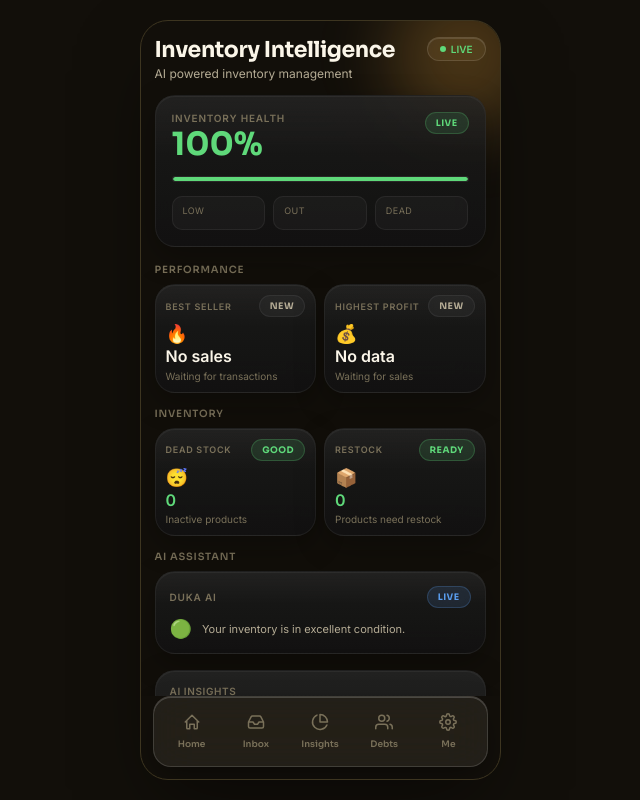
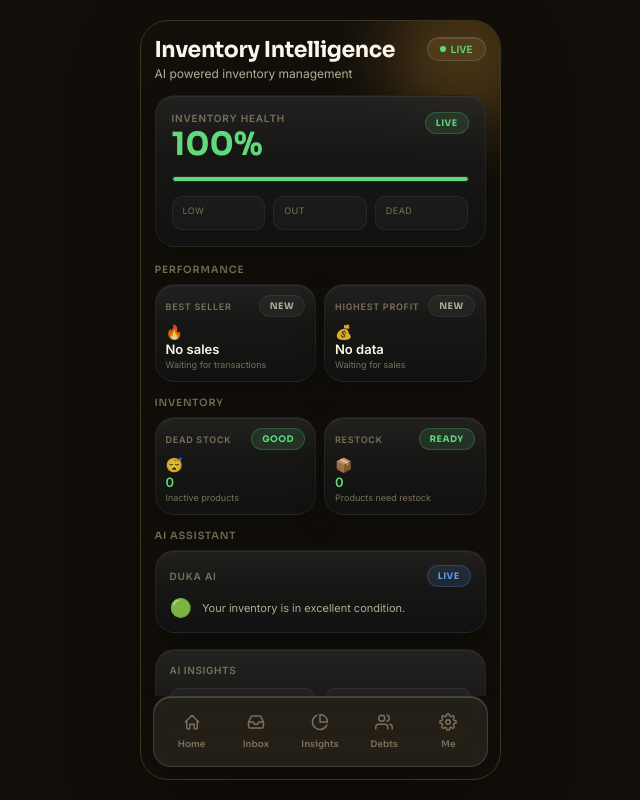
Before and after one commit to bred9702-svg/Duka-app-fin, a React (Vite) app: page /inventory in a window 1280 px wide. Shown: the whole page, without its empty margins (320-960 px from the left). Built offline with nearby package versions, Linux system fonts and the light colour scheme; no server answers; the database is empty.

Commit message:
Update CardBody.jsx

```diff
--- a/src/components/ui/CardBody.jsx
+++ b/src/components/ui/CardBody.jsx
@@ -9,14 +9,15 @@ export default function CardBody({
       style={{
         display: 'flex',
         flexDirection: 'column',
-        gap: 4,
+        gap: 3,
         flex: 1,
       }}
     >
       <div
         style={{
-          fontSize: 18,
+          fontSize: 14,
           lineHeight: 1,
+          opacity: 0.85,
         }}
       >
         {icon}
@@ -24,7 +25,7 @@ export default function CardBody({
 
       <div
         style={{
-          fontSize: 16,
+          fontSize: 13,
           fontWeight: 600,
           color: valueColor,
           lineHeight: 1.15,
@@ -38,7 +39,7 @@ export default function CardBody({
 
       <div
         style={{
-          fontSize: 10,
+          fontSize: 9,
           color: 'var(--text-low)',
           lineHeight: 1.2,
         }}
```
